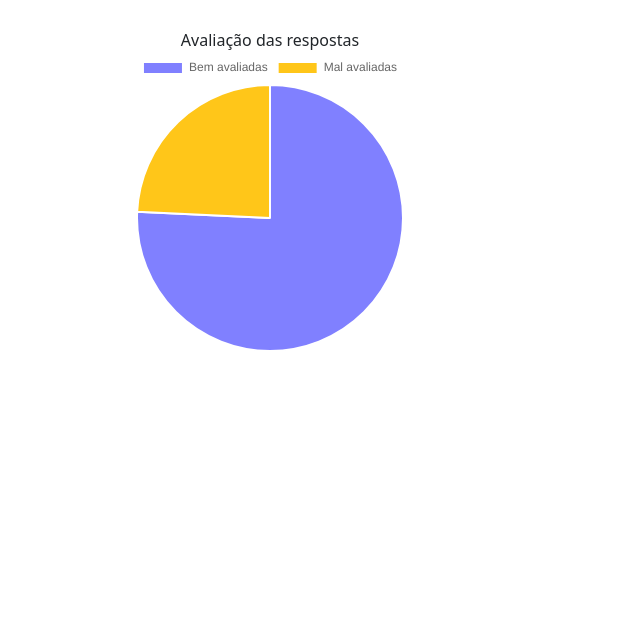
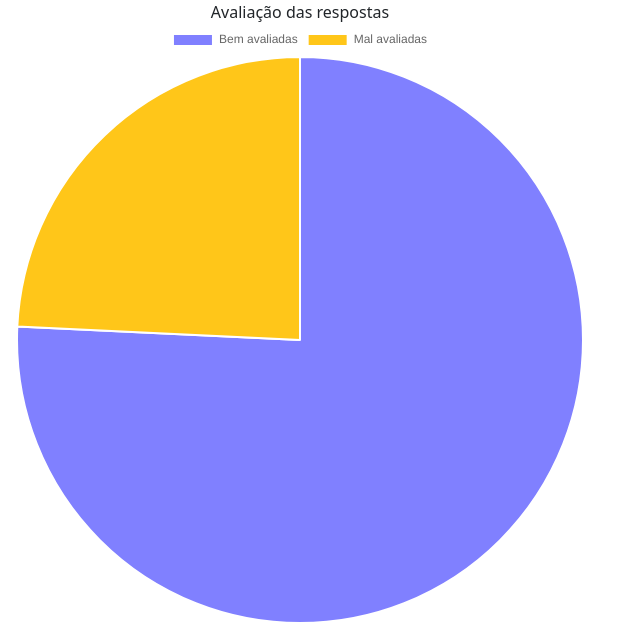
Before and after one commit to kvlsndkf/project, a PHP site: page /dashboard.page.php in a window 1280 px wide. Shown: the part 3204-3828 px from the top of the page, without its empty margins (0-640 px from the left). Before the commit the page ends 3554 px from the top, so only its background shows below. Run offline with PHP 8.4, Linux system fonts and the light colour scheme; some libraries are stand-ins or nearby versions.

Commit message:
feat/elements-not-responsive

```diff
--- a/private/adm/pages/dashboard/dashboard.page.php
+++ b/private/adm/pages/dashboard/dashboard.page.php
@@ -141,10 +141,11 @@
                         <img src="../../../../views/images/avatars/avatar-scotty.svg" alt="">
                     </div>
                 </div>
+                <div class="container1 d-flex justify-content-between">
                     <div class="dashboard-chart-container d-flex justify-content-center">
                         <div class="dashboard-chart">
                             <div class="chart-title">
-                            <span>Avaliação das respostas</span>
+                                <span class="normal-18-bold-title-2">Avaliação das respostas</span>
                             </div>
                             <canvas id="myChart">
                                 <script>
@@ -175,7 +176,47 @@
                             </canvas>
                         </div>
                     </div>
+                    <!-- <div class="top10">
+                        <div class="title-top10 d-flex justify-content-center">
+                            <img src="../../images/components/trophy-icon.svg">
+                            <span class="span-top10 normal-18-black-title-2">Top 10 cursos com mais alunos</span>
+                            <img src="../../images/components/trophy-icon.svg">
+                        </div>
+                        <div class="hrtop"></div>
 
+                        <div class="top-courses">
+                            <span class="normal-14-bold-p number-rank">01°</span>
+                            <img src="../../images/icons/icon-acucar.svg" class="icon-top">
+                            <span class="normal-16-bold-title-3">Açúcar e Álcool</span>
+                        </div>
+                    </div> -->
+                </div>
+                <!-- <div class="container2 d-flex justify-content-between">
+                    <div class="report dash-cards">
+                        <section class="section">
+                            <span class="card-num">2</span>
+                            <span class="card-label">Denúncias</span>
+                        </section>
+                    </div>
+                    <div class="requested-info dash-cards">
+                        <section class="section">
+                            <span class="card-num">3</span>
+                            <span class="card-label">Informações solicitadas</span>
+                        </section>
+                    </div>
+                    <div class="students-total dash-cards">
+                        <section class="section">
+                            <span class="card-num">10.000</span>
+                            <span class="card-label">Total de alunos</span>
+                        </section>
+                    </div>
+                    <div class="company-total dash-cards">
+                        <section class="section">
+                            <span class="card-num">10.000</span>
+                            <span class="card-label">Total de empresas</span>
+                        </section>
+                    </div>
+                </div> -->
             </div>
         </div>
         <!-- JS Bootstrap ⬇️ -->
--- a/private/adm/pages/dashboard/style.dashboard.css
+++ b/private/adm/pages/dashboard/style.dashboard.css
@@ -50,24 +50,215 @@
     max-width: 300px;
 }
 
-.dashboard-chart {
-    max-width: 400px;
-    max-height: 400px;
-}
+/* .dashboard-chart {
+    width: 600px;
+    height: 600px;
+} */
 
 .dashboard-chart-container {
     border: 1px solid var(--gray7);
     border-radius: 10px;
     max-width: fit-content;
     max-height: fit-content;
-    padding-top: 28px;
+    /* padding-top: 28px;
     padding-left: 120px;
     padding-right: 120px;
-    padding-bottom: 28px;
-    margin-top: 20px;
+    padding-bottom: 28px; */
 }
 
 .chart-title {
     width: 100%;
     text-align: center;
 }
+
+.container1 {
+    margin-top: 20px;
+}
+
+.top10 {
+    border: 1px solid var(--gray7);
+    border-radius: 10px;
+    padding: 28px 20px 28px 20px;
+}
+
+.hrtop {
+    width: 100%;
+    margin-left: auto;
+    margin-right: auto;
+    background-color: var(--gray7);
+    height: 1px;
+    margin-top: 13px;
+}
+
+.span-top10 {
+    margin: 0 4px 0 4px;
+}
+
+.number-rank {
+    color: var(--gray5);
+    margin-right: 10px;
+}
+
+.icon-top {
+    margin-right: 8px;
+}
+
+.top-courses {
+    margin-top: 20px;
+}
+
+.card-num {
+    font-family: var(--gintoNormal-medium);
+    font-style: normal;
+    font-weight: var(--black);
+    font-size: var(--h3);
+    line-height: var(--lh-big);
+    color: var(--white);
+}
+
+.card-label {
+    font-family: var(--gintoNormal-medium);
+    font-style: normal;
+    font-weight: var(--black);
+    font-size: var(--title);
+    line-height: var(--lh-medium);
+    color: var(--white);
+}
+
+.section {
+    margin-top: 18px;
+    margin-left: 16px;
+    display: flex;
+    flex-direction: column;
+}
+
+.requested-info {
+    background-color: var(--primary);
+}
+
+.report {
+    background-color: var(--ocean);
+}
+
+.company-total {
+    background-color: var(--blue);
+}
+
+.students-total {
+    background-color: var(--fuchsia);
+}
+
+.dash-cards {
+    min-width: 244px;
+    min-height: 104px;
+    border-radius: 10px;
+    display: flex;
+    flex-direction: column;
+}
+
+.container2 {
+    margin-top: 20px;
+}
+
+@media screen and (min-width: 280px) {
+    .dashboard-chart {
+        width: 150px;
+        height: 150px;
+    }
+}
+
+@media screen and (min-width: 576px) {
+    .dashboard-chart {
+        width: 300px;
+        height: 300px;
+    }
+}
+
+@media screen and (min-width: 768px) {
+    .dashboard-chart {
+        width: 400px;
+        height: 400px;
+    }
+}
+
+@media screen and (min-width: 992px) {
+    .dashboard-chart {
+        width: 500px;
+        height: 500px;
+    }
+}
+
+@media screen and (min-width: 1200px) {
+    .dashboard-chart {
+        width: 600px;
+        height: 600px;
+    }
+}
+
+
+
+@media screen and (min-width: 576px) {
+    .top10 {
+        width: 300px;
+        height: 300px;
+    }
+}
+
+@media screen and (min-width: 768px) {
+    .top10 {
+        width: 400px;
+        height: 400px;
+    }
+}
+
+@media screen and (min-width: 992px) {
+    .top10 {
+        width: 500px;
+        height: 500px;
+    }
+}
+
+@media screen and (min-width: 1200px) {
+    .top10 {
+        width: 400px;
+        height: 400px;
+    }
+}
+
+
+
+
+@media screen and (min-width: 280px) {
+    .dashboard-chart-container {
+        min-width: 200px;
+        min-height: 200px;
+    }
+}
+
+@media screen and (min-width: 576px) {
+    .dashboard-chart-container {
+        width: 100px;
+
+    }
+}
+
+@media screen and (min-width: 768px) {
+    .dashboard-chart-container {
+        width: 400px;
+
+    }
+}
+
+@media screen and (min-width: 992px) {
+    .dashboard-chart-container {
+        width: 500px;
+
+    }
+}
+
+@media screen and (min-width: 1200px) {
+    .dashboard-chart-container {
+        width: 600px;
+        height: 550px;
+    }
+}
```
Also changed, not shown: private/adm/images/components/trophy-icon.svg (added), private/adm/images/icons/icon-acucar.svg (added), private/adm/pages/register/upload/schools/6288593ec2ef3.png (added), private/adm/pages/register/upload/schools/62885969bf7f9.png (added), private/adm/pages/register/upload/teachers/628857ad68387.png (added), private/adm/pages/register/upload/teachers/62897e4158a8f.png (added), private/adm/pages/register/upload/teachers/62897e4689dbe.png (added). Lines whose indentation alone changed are shown as unchanged.
